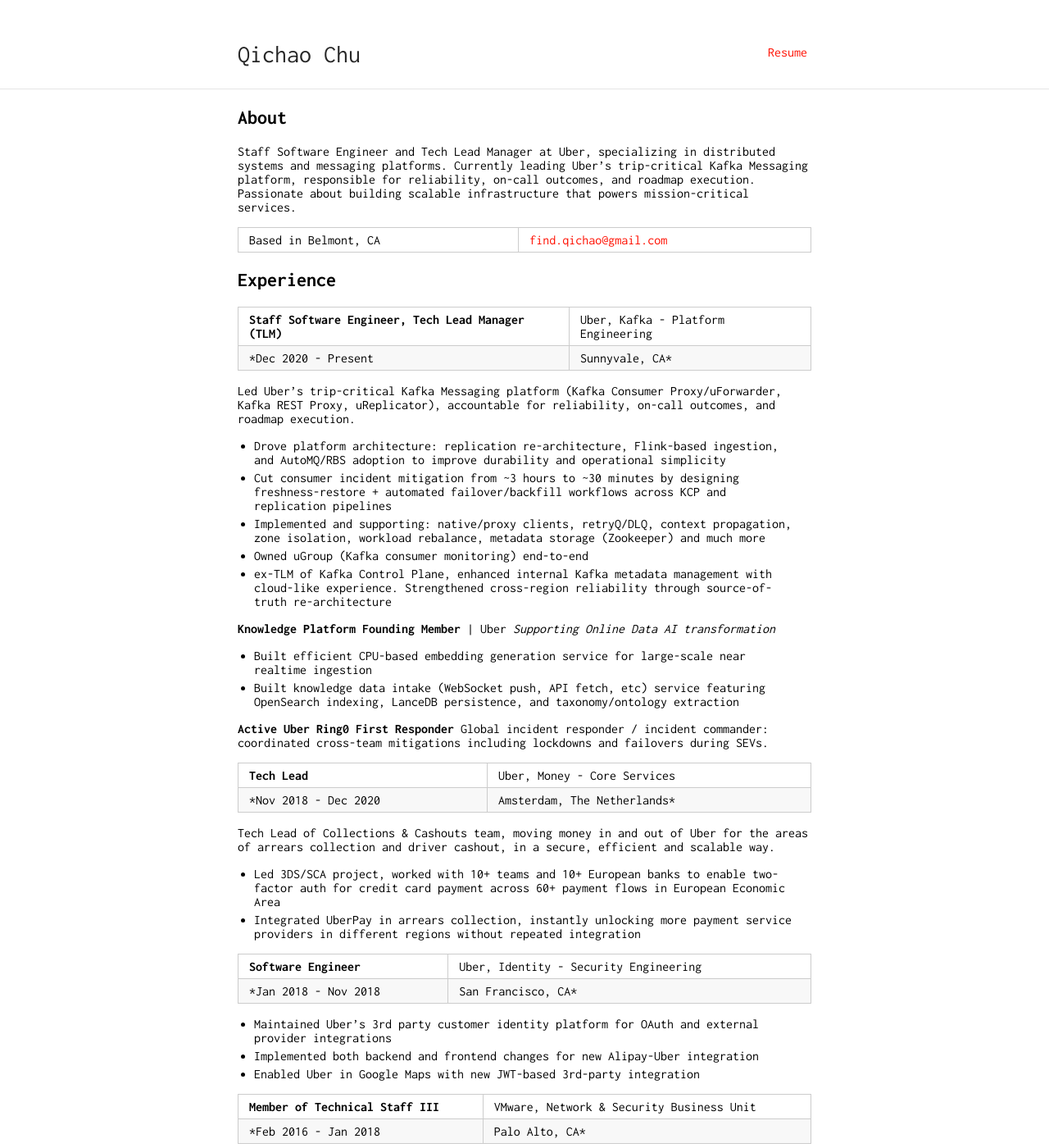
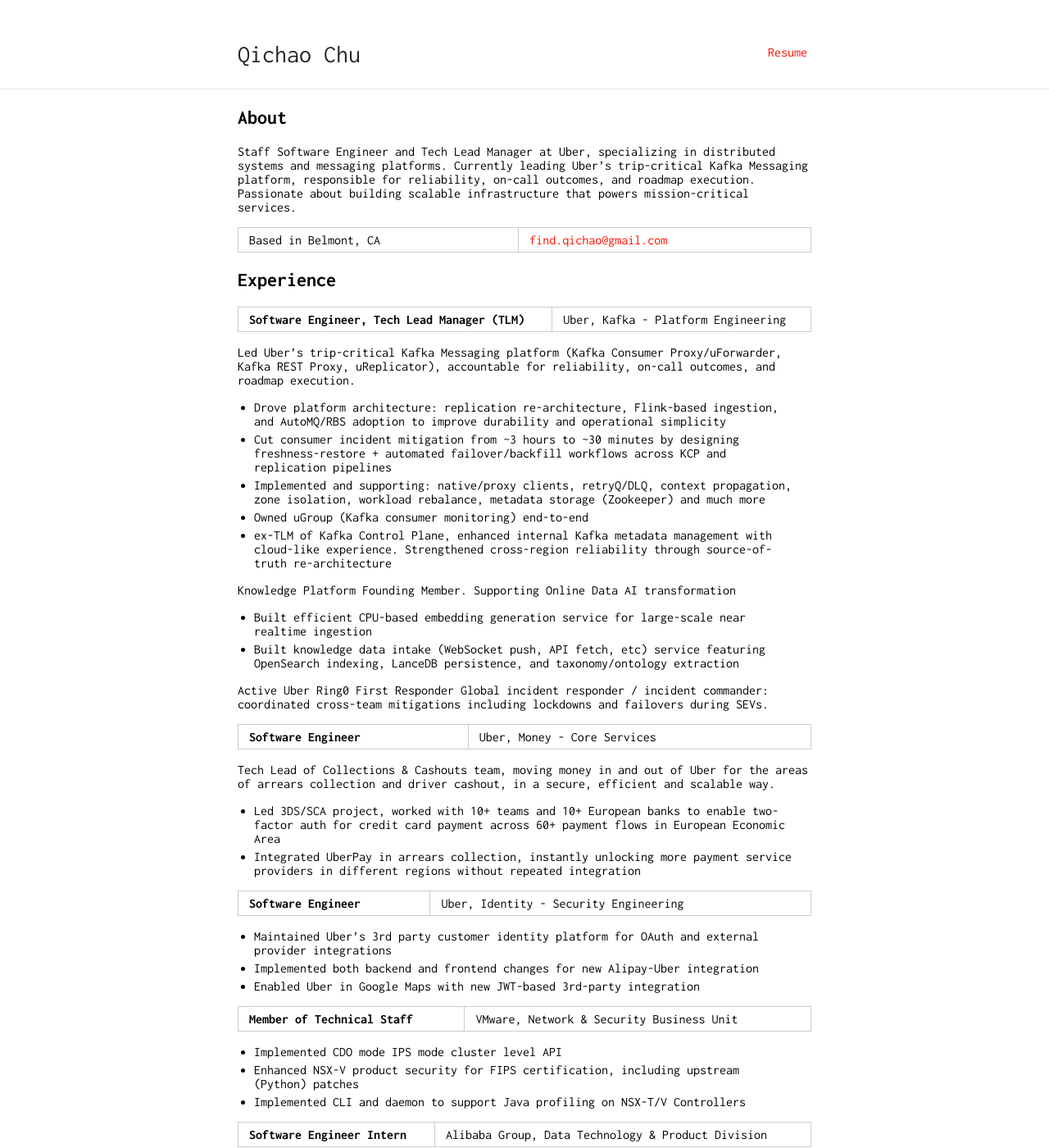
Before and after one commit to ex172000/page, a Jekyll site: the page built from index.md, in a window 1280 px wide and 1400 px high. Shown: the whole window at 82% size. Built offline with Jekyll 4.4.1, drawn with Linux system fonts in a browser that asks for light colours; our own code applies the rules of GitHub Pages for plain Markdown files; some of the changed text lies outside the part shown.

Commit message:
Update About

```diff
--- a/index.md
+++ b/index.md
@@ -10,8 +10,7 @@ Based in Belmont, CA | [find.qichao@gmail.com](mailto:find.qichao@gmail.com)
 
 ## Experience
 
-**Staff Software Engineer, Tech Lead Manager (TLM)** | Uber, Kafka - Platform Engineering
-*Dec 2020 - Present | Sunnyvale, CA*
+**Software Engineer, Tech Lead Manager (TLM)** | Uber, Kafka - Platform Engineering
 
 Led Uber's trip-critical Kafka Messaging platform (Kafka Consumer Proxy/uForwarder, Kafka REST Proxy, uReplicator), accountable for reliability, on-call outcomes, and roadmap execution.
 
@@ -21,17 +20,15 @@ Led Uber's trip-critical Kafka Messaging platform (Kafka Consumer Proxy/uForward
 - Owned uGroup (Kafka consumer monitoring) end-to-end
 - ex-TLM of Kafka Control Plane, enhanced internal Kafka metadata management with cloud-like experience. Strengthened cross-region reliability through source-of-truth re-architecture
 
-**Knowledge Platform Founding Member** | Uber
-*Supporting Online Data AI transformation*
+Knowledge Platform Founding Member. Supporting Online Data AI transformation
 
 - Built efficient CPU-based embedding generation service for large-scale near realtime ingestion
 - Built knowledge data intake (WebSocket push, API fetch, etc) service featuring OpenSearch indexing, LanceDB persistence, and taxonomy/ontology extraction
 
-**Active Uber Ring0 First Responder**
+Active Uber Ring0 First Responder
 Global incident responder / incident commander: coordinated cross-team mitigations including lockdowns and failovers during SEVs.
 
-**Tech Lead** | Uber, Money - Core Services
-*Nov 2018 - Dec 2020 | Amsterdam, The Netherlands*
+**Software Engineer** | Uber, Money - Core Services
 
 Tech Lead of Collections & Cashouts team, moving money in and out of Uber for the areas of arrears collection and driver cashout, in a secure, efficient and scalable way.
 
@@ -39,21 +36,18 @@ Tech Lead of Collections & Cashouts team, moving money in and out of Uber for th
 - Integrated UberPay in arrears collection, instantly unlocking more payment service providers in different regions without repeated integration
 
 **Software Engineer** | Uber, Identity - Security Engineering
-*Jan 2018 - Nov 2018 | San Francisco, CA*
 
 - Maintained Uber's 3rd party customer identity platform for OAuth and external provider integrations
 - Implemented both backend and frontend changes for new Alipay-Uber integration
 - Enabled Uber in Google Maps with new JWT-based 3rd-party integration
 
-**Member of Technical Staff III** | VMware, Network & Security Business Unit
-*Feb 2016 - Jan 2018 | Palo Alto, CA*
+**Member of Technical Staff** | VMware, Network & Security Business Unit
 
 - Implemented CDO mode IPS mode cluster level API
 - Enhanced NSX-V product security for FIPS certification, including upstream (Python) patches
 - Implemented CLI and daemon to support Java profiling on NSX-T/V Controllers
 
 **Software Engineer Intern** | Alibaba Group, Data Technology & Product Division
-*May 2015 - Jul 2015 | Hangzhou, China*
 
 - Built an Apache Storm and Apache Kafka based large scale realtime crawler, with peak performance of 10M pages/day
 
@@ -65,7 +59,5 @@ Tech Lead of Collections & Cashouts team, moving money in and out of Uber for th
 ## Education
 
 **Master of Science in Electrical & Computer Engineering** | Georgia Institute of Technology
-*Aug 2014 - Dec 2015 | Atlanta, GA*
-GPA: 3.81/4
 
 Research Assistant, Contributed to DoE ARPA-E with data collection application CommuteWarrior
```
